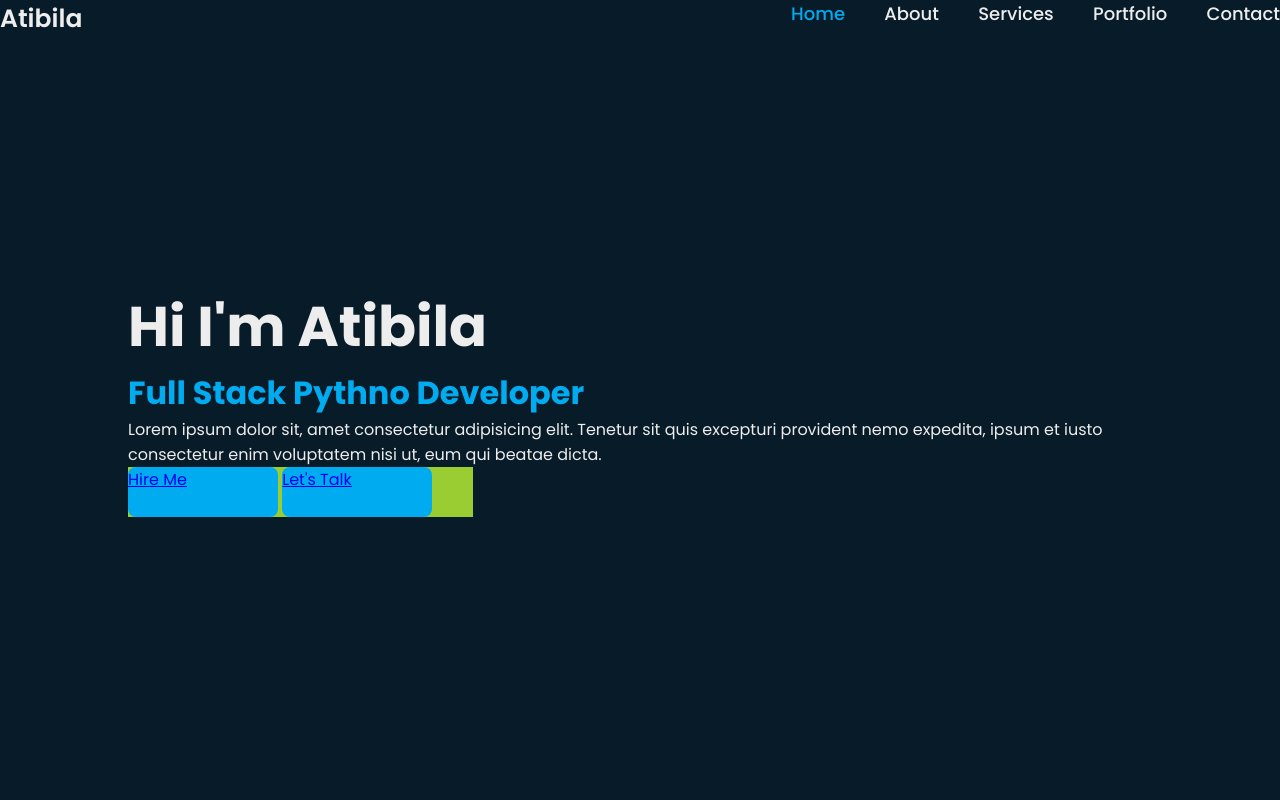
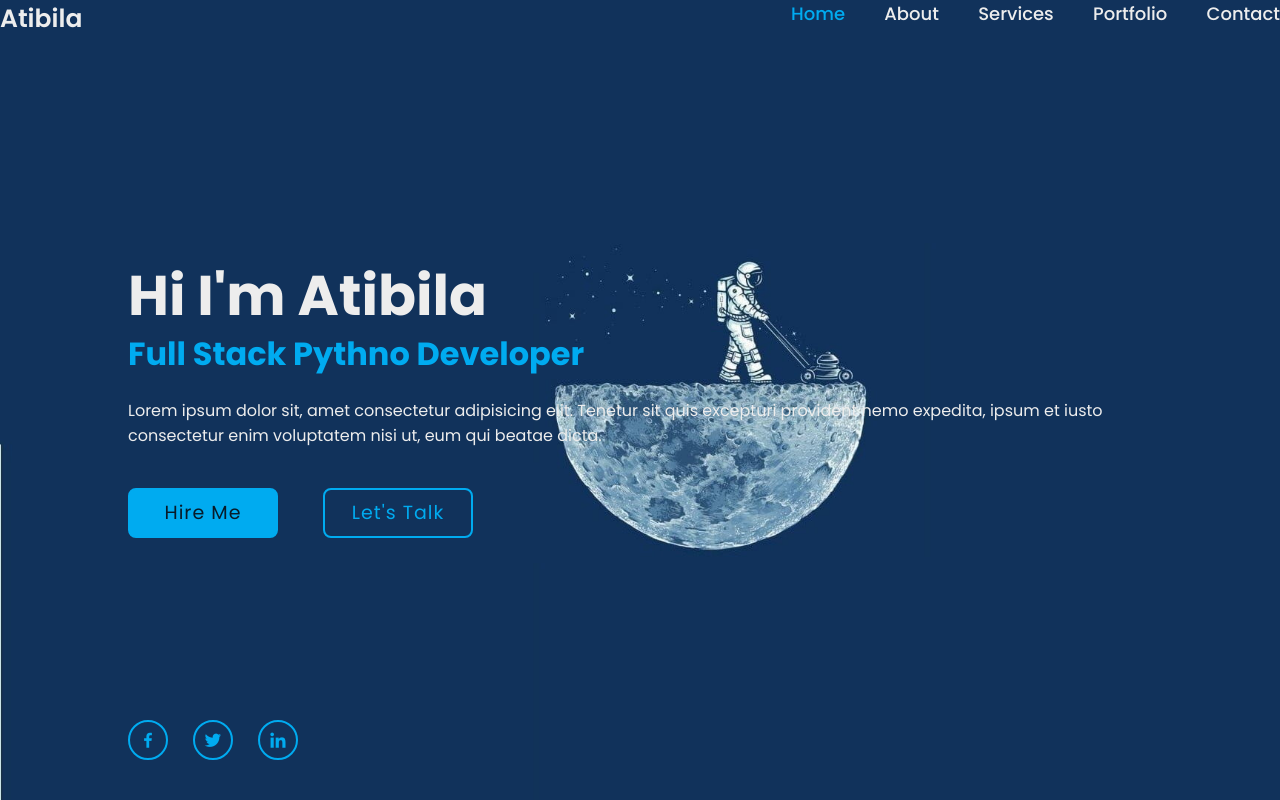
Before and after one commit to R0gue-1/Overlord, a plain HTML site: page Website 3 - Portfolio website/index.html in a window 1280 px wide. Drawn offline with nearby package versions, Linux system fonts and the light colour scheme.

Commit message:
finished the portfolio website.

```diff
--- a/Website 3 - Portfolio website/index.html
+++ b/Website 3 - Portfolio website/index.html
@@ -5,6 +5,7 @@
     <meta name="viewport" content="width=device-width, initial-scale=1.0">
     <title>Portfolio Website</title>
     <link rel="stylesheet" href="style.css">
+    <link href='https://unpkg.com/boxicons@2.1.4/css/boxicons.min.css' rel='stylesheet'>
 </head>
 <body>
     <header class="header">
@@ -34,6 +35,11 @@
                 <a href="#">Let's Talk</a>
             </div>
         </div>
+        <div class="home-sci">
+            <a href="#"><i class='bx bxl-facebook'></i></a>
+            <a href="#"><i class='bx bxl-twitter' ></i></a>
+            <a href="#"><i class='bx bxl-linkedin'></i></a>
+        </div>
     </section>
 </body>
 </html>
--- a/Website 3 - Portfolio website/style.css
+++ b/Website 3 - Portfolio website/style.css
@@ -44,6 +44,9 @@ body{
 
 .home{
     height: 100vh;
+    background: url(15.jpg) no-repeat;
+    background-size: cover;
+    position: center;
     display: flex;
     align-items: center;
     padding: 0 10%;
@@ -54,6 +57,7 @@ body{
 .home-content h1{
     font-size: 56px;
     font-weight: 700px;
+    line-height: 1.2;
 }
 .home-content h3{
     font-size: 32px;
@@ -62,16 +66,100 @@ body{
 }
 .home-content p{
     font-size: 16px;
+    margin: 20px 0 40px;
 }
 .home-content .btn-box{
+    display: flex;
+    justify-content: space-between;
     width: 345px;
     height: 50px;
-    background: yellowgreen;
 }
 .btn-box a{
+    position: relative;
     display: inline-flex;
+    justify-content: center;
+    align-items: center;
     width: 150px;
     height: 100%;
     background: #00abf0;
+    border: 2px solid #00abf0;
     border-radius: 8px;
+    font-size: 19px;
+    color: #081B29;
+    text-decoration: none;
+    font-weight: 600px;
+    letter-spacing: 1px;
+    z-index: 1;
+    overflow: hidden;
+    transition: .5s;
 }
+.btn-box a:hover{
+    color: #00abf0;
+}
+.btn-box a:nth-child(2){
+    background:transparent;
+    color: #00abf0;
+}
+.btn-box a:nth-child(2):hover{
+    color: #081B29;
+}
+.btn-box a:nth-child(2)::before{
+    background: #00abf0;
+}
+.btn-box a::before{
+    content: '';
+    position: absolute;
+    top: 0;
+    left: 0;
+    width: 0;
+    height: 100%;
+    background: #081B29;
+    z-index: -1;
+    transition: .5s;
+}
+.btn-box a:hover::before{
+    width: 100%;
+}
+
+.home-sci{
+    position: absolute;
+    bottom: 40px;
+    width: 170px;
+    display: flex;
+    justify-content: space-between;
+}
+.home-sci a{
+    position: relative;
+    display: inline-flex;
+    justify-content: center;
+    align-items: center;
+    width: 40px;
+    height: 40px;
+    background: transparent;
+    border: 2px solid #00abf0;
+    border-radius: 50%;
+    font-size: 20px;
+    color: #00abf0;
+    text-decoration: none;
+    z-index: 1;
+    overflow: hidden;
+    transition: .5s;
+}
+.home-sci a:hover{
+    color: #081B29;
+}
+.home-sci a::before{
+    content: '';
+    position: absolute;
+    top: 0;
+    left: 0;
+    width: 0;
+    height: 100%;
+    background: #00abf0;
+    z-index: -1;
+    transition: .5s;
+}
+.home-sci a:hover::before{
+    width: 100%;
+
+}
```
Also changed, not shown: Website 3 - Portfolio website/15.jpg (added).
